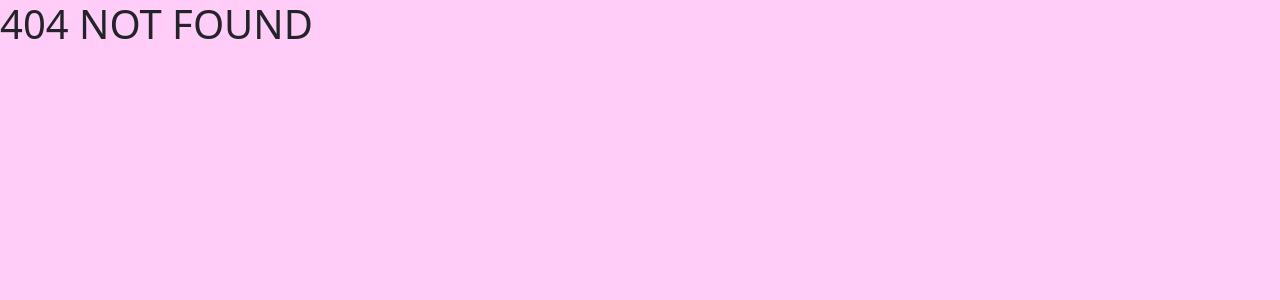
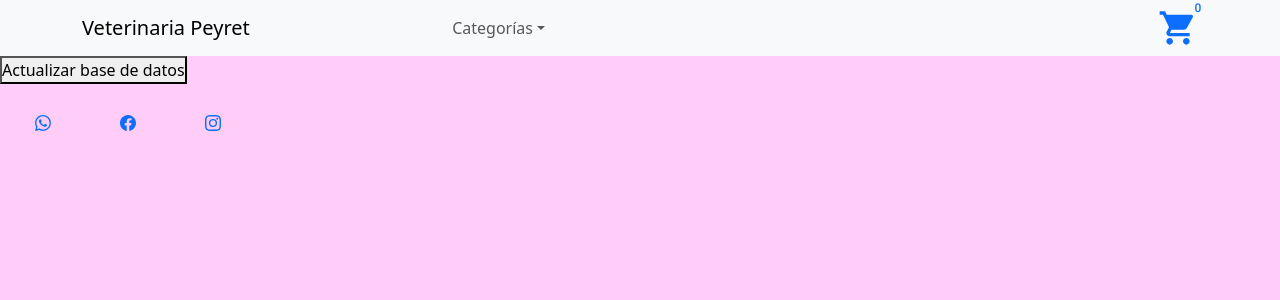
Before and after one commit to ezequielarraygadareact/PFArraygada, a React (Vite) app: page /dashboard in a window 1280 px wide. Before the commit this address had no page. Shown: the top 300 px of the page. Built offline with nearby package versions, Linux system fonts and the light colour scheme.

Commit message:
actualizar base

```diff
--- /dev/null
+++ b/src/components/pages/dashboard/Dashboard.jsx
@@ -0,0 +1,26 @@
+import { addDoc, collection } from "firebase/firestore"
+import { products } from "../../../productsMocks"
+import { dat } from "../../../firebaseConfig"
+
+
+
+
+const Dashboard = () => {
+
+    const actualizar = () => {
+        products.forEach((product)=>{
+            let refCollection = collection(dat, "products")
+            addDoc(refCollection, product)
+        })
+    }
+
+    return (
+    <div>
+    <button onClick={actualizar}>
+        Actualizar base de datos
+    </button>
+    </div>
+  )
+}
+
+export default Dashboard
--- a/src/productsMocks.js
+++ b/src/productsMocks.js
@@ -1,6 +1,5 @@
 export let products = [
   {
-    id: 1,
     title: "Vagoneta 15kg Perros",
     price: 7200,
     stock: 6,
@@ -9,7 +8,6 @@ export let products = [
     img: "https://i.postimg.cc/jDtYKWSB/vagonetaperros.jpg",
   },
   {
-    id: 2,
     title: "Vagoneta 20kg Gatos",
     price: 6000,
     stock: 4,
@@ -18,7 +16,6 @@ export let products = [
     img: "https://i.postimg.cc/NKDq0gyF/vagonetagatos.jpg",
   },
   {
-    id: 3,
     title: "Anticonceptivos para perros",
     price: 1500,
     stock: 3,
@@ -27,7 +24,6 @@ export let products = [
     img: "https://i.postimg.cc/dZCcQrdc/anticonceptivos.jpg",
   },
   {
-    id: 4,
     title: "Anticonceptivos para gatos",
     price: 1600,
     stock: 2,
@@ -36,7 +32,6 @@ export let products = [
     img: "https://i.postimg.cc/dZCcQrdc/anticonceptivos.jpg",
   },
   {
-    id: 5,
     title: "Pipeta para gatos medianos",
     price: 2500,
     stock: 7,
@@ -45,7 +40,6 @@ export let products = [
     img: "https://i.postimg.cc/SJWbwLkW/pipetagato.jpg",
   },
   {
-    id: 6,
     title: "Pipeta para perros medianos",
     price: 3400,
     stock: 6,
--- a/src/routes/routes.js
+++ b/src/routes/routes.js
@@ -2,6 +2,7 @@ import CartContainer from "../components/pages/cart/CartContainer";
 import CheckoutContainer from "../components/pages/checkout/CheckoutContainer";
 import ItemDetailConteiner from "../components/pages/itemDetail/ItemDetailContainer";
 import ItemListContainer from "../components/pages/itemList/ItemListContainer";
+import Dashboard from "../components/pages/dashboard/Dashboard";
 
 export const routes = [
   {
@@ -34,4 +35,9 @@ export const routes = [
     path: "/checkout",
     Element: CheckoutContainer,
   },
+  {
+    id: "dashboard",
+    path: "/dashboard",
+    Element: Dashboard,
+  },
 ];
```
